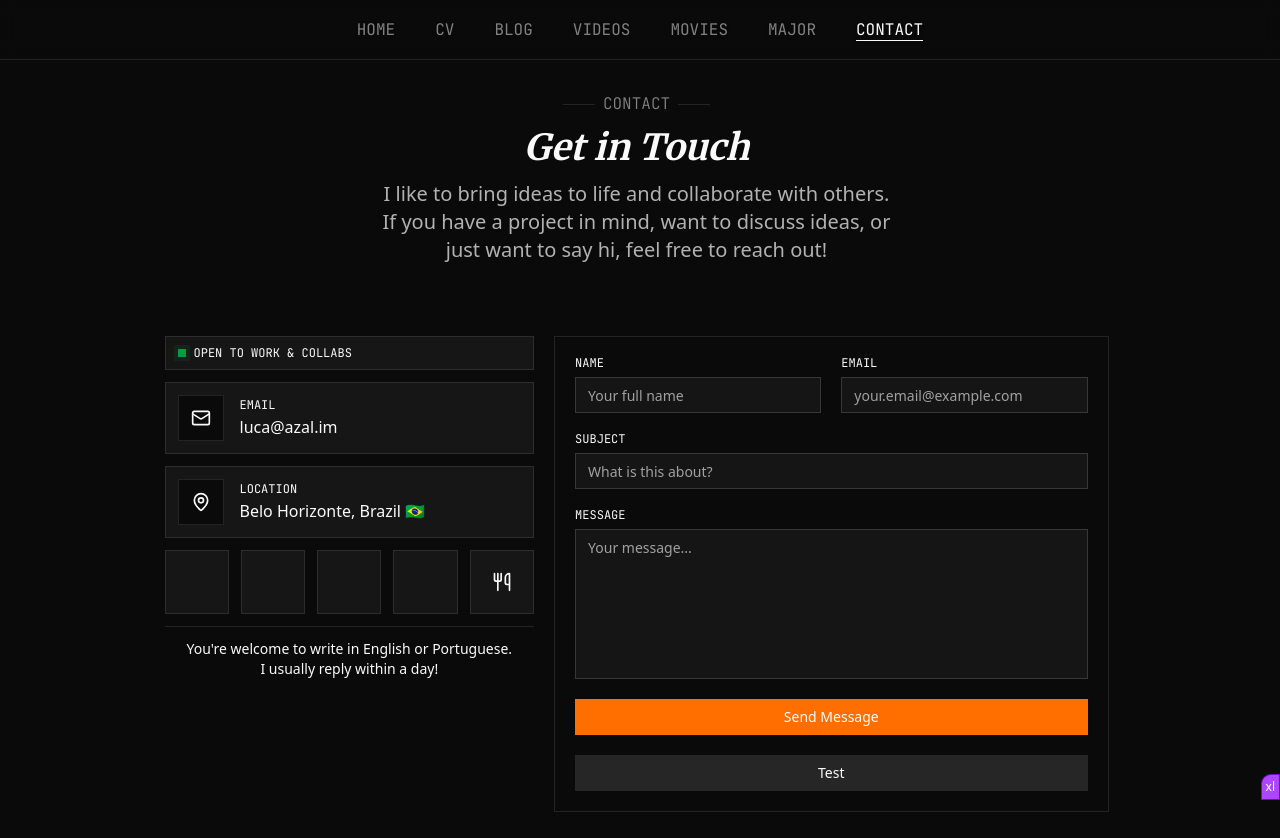
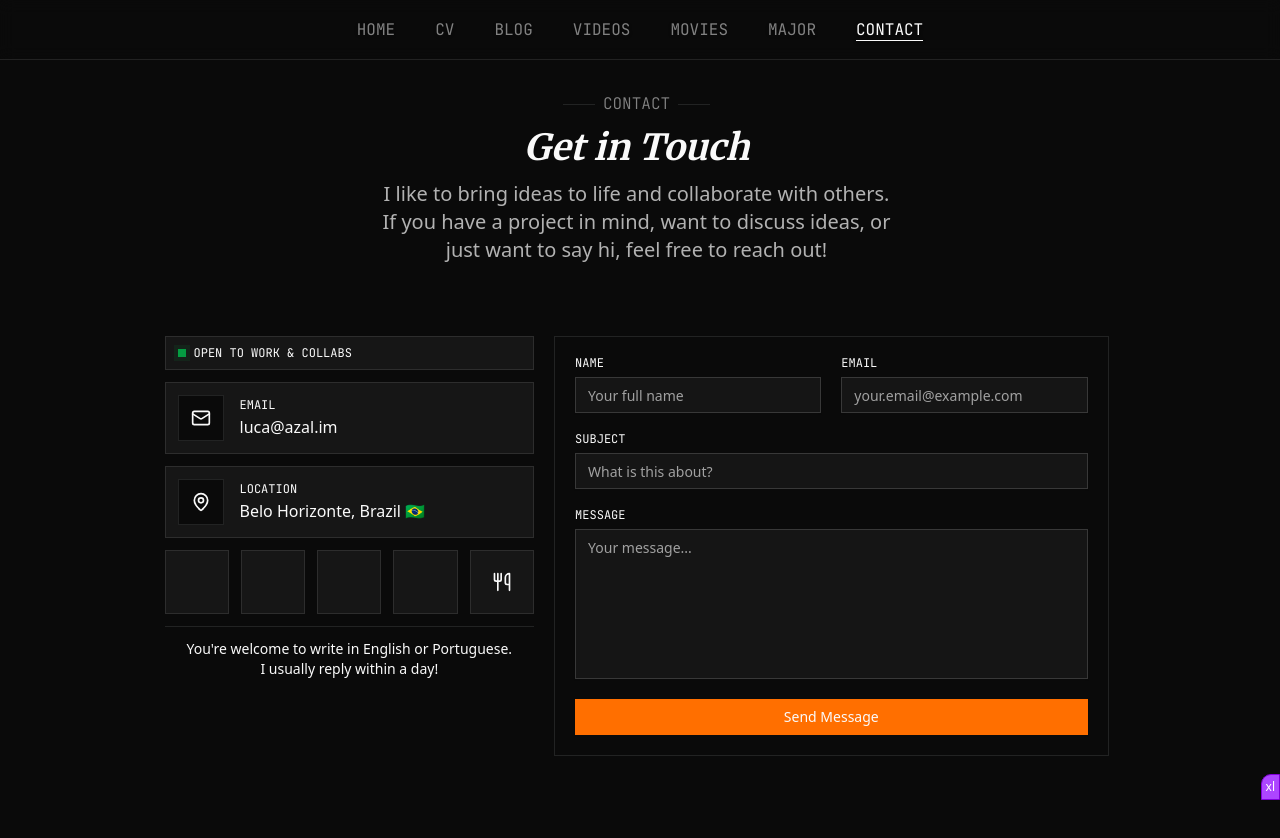
Before and after one commit to lucaazalim/azal.im, a Next.js app: page /contact in a window 1280 px wide. Shown: the top 838 px of the page. After the commit the page ends 800 px from the top, so only its background shows below. Built offline with nearby package versions, Linux system fonts and the light colour scheme; some icons are missing.

Commit message:
Remove test button from contact page.

```diff
--- a/app/contact/_components/ContactForm.tsx
+++ b/app/contact/_components/ContactForm.tsx
@@ -19,11 +19,9 @@ import { Textarea } from "@/app/_components/ui/textarea";
 import { routes } from "@/lib/constants";
 import { ContactFormValues, contactSchema } from "@/lib/contact/types";
 import { useRouter } from "next/navigation";
-import { useState } from "react";
 
 export default function ContactForm() {
   const router = useRouter();
-  const [test, setTest] = useState(false);
 
   const form = useForm<ContactFormValues>({
     resolver: zodResolver(contactSchema),
@@ -65,7 +63,7 @@ export default function ContactForm() {
     submitMutation.mutate(values);
   }
 
-  if (submitMutation.isSuccess || test) {
+  if (submitMutation.isSuccess) {
     return (
       <div className="animate-in fade-in flex grow flex-col items-center justify-center space-y-5 border p-5 duration-1000 ease-in-out max-md:min-h-100">
         <div className="space-y-5 text-center">
@@ -74,13 +72,7 @@ export default function ContactForm() {
             text="Thank you!"
           />
           <p className="mb-4">I'll get back to you as soon as possible.</p>
-          <Button
-            onClick={() => {
-              submitMutation.reset();
-              setTest(false);
-            }}
-            variant="outline"
-          >
+          <Button onClick={() => submitMutation.reset()} variant="outline">
             Send another message
           </Button>
         </div>
@@ -168,14 +160,6 @@ export default function ContactForm() {
           {submitMutation.isPending ? "Sending..." : "Send Message"}
         </Button>
 
-        <Button
-          onClick={() => setTest(true)}
-          variant="secondary"
-          className="w-full"
-        >
-          Test
-        </Button>
-
         {submitMutation.isError && (
           <p className="text-destructive text-sm">
             {submitMutation.error?.message ||
```
